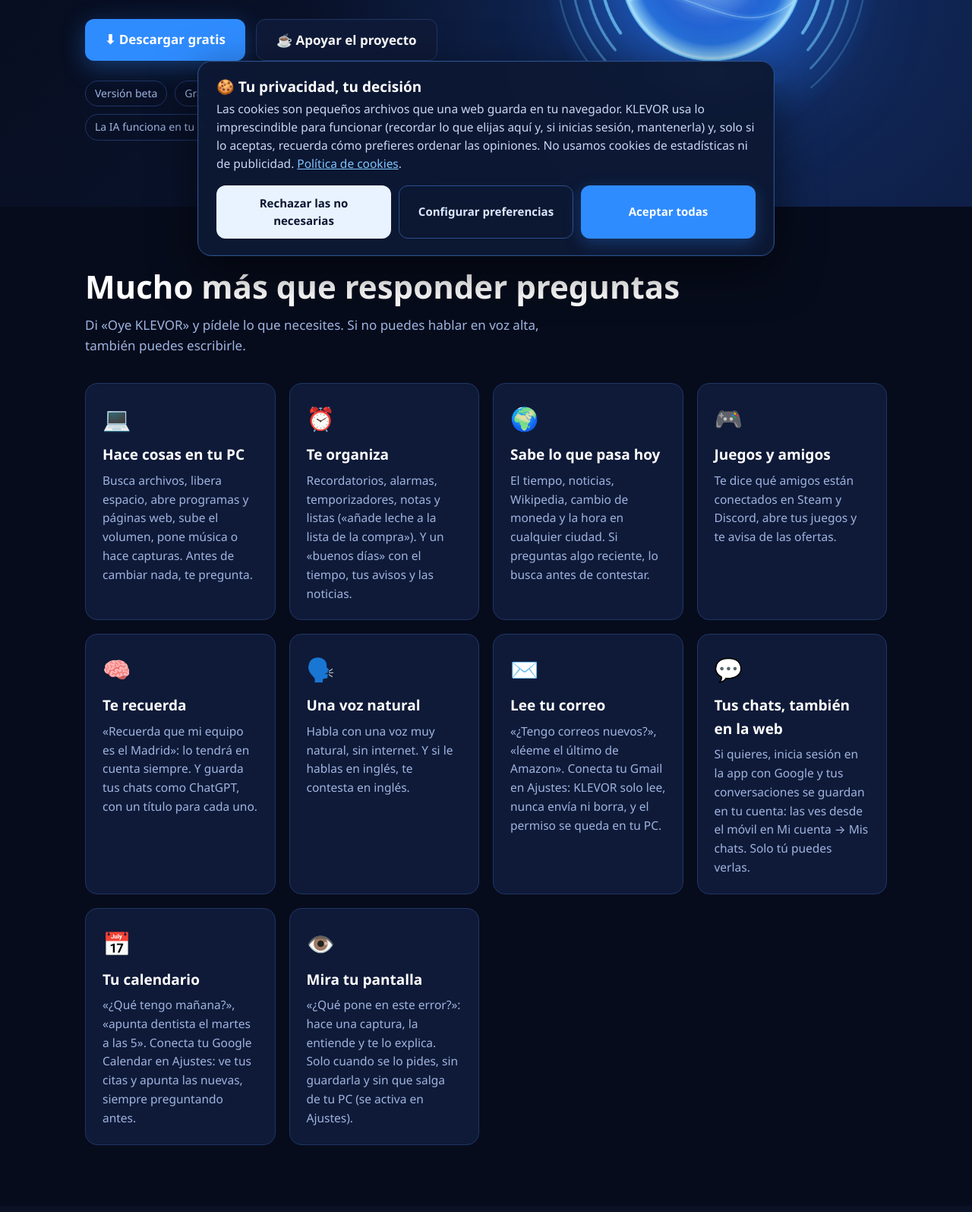
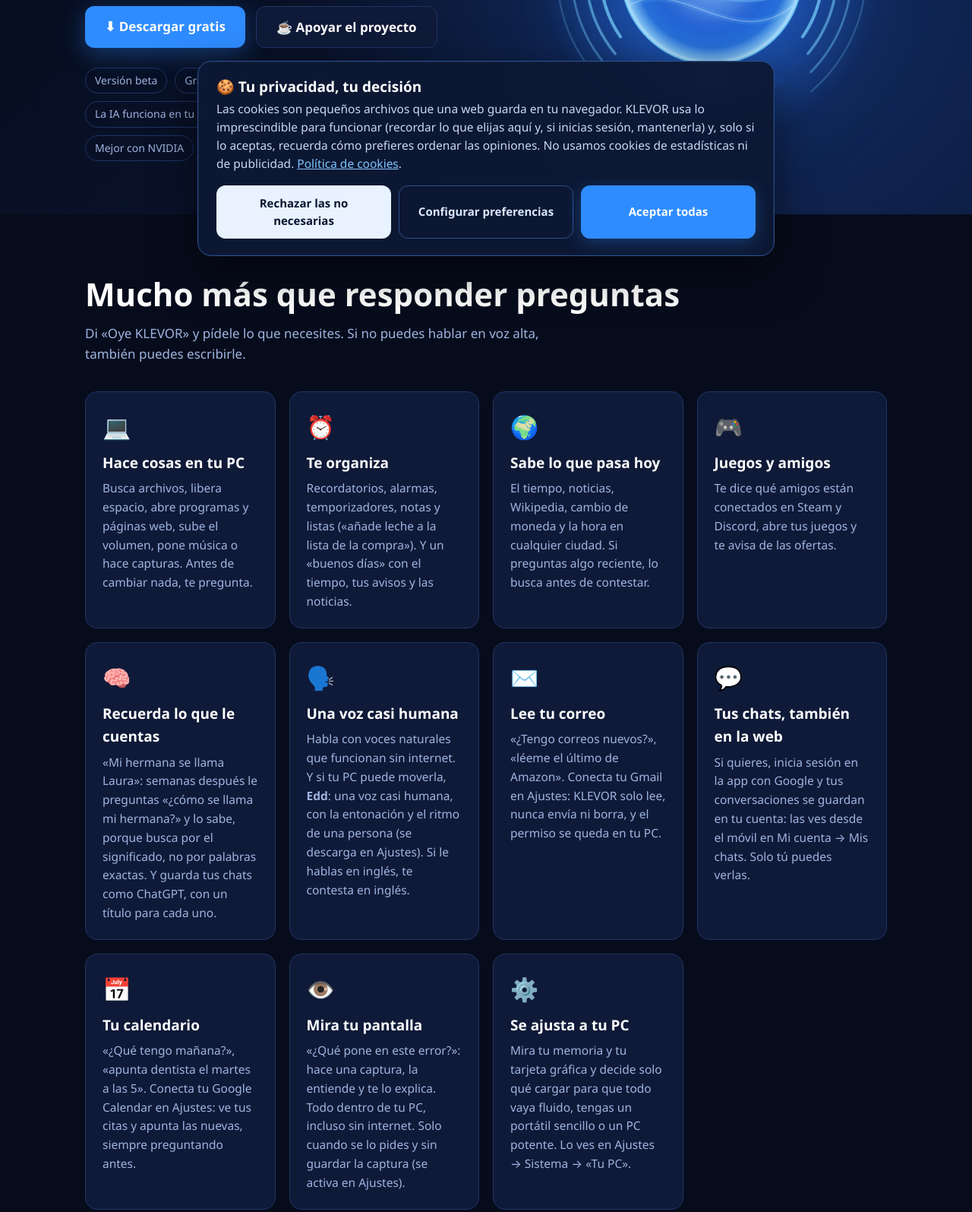
Before and after one commit to litarvoid/klevor-web, a plain HTML site: page index.html in a window 1280 px wide. Shown: the part 447-2042 px from the top of the page at 76% size. Drawn offline with Linux system fonts and the light colour scheme; no server answers.

Commit message:
Web: voz Edd casi humana, funciona sin internet, mira tu pantalla sin internet, se ajusta a tu PC, memoria por significado (0.9.13); botón de la Microsoft Store preparado y oculto
Co-Authored-By: Claude Opus 5.5 <noreply@anthropic.com>

```diff
--- a/index.html
+++ b/index.html
@@ -26,6 +26,7 @@ nav .enlaces a{color:var(--suave);text-decoration:none;margin-left:22px;font-siz
 nav .enlaces a:hover{color:#fff}
 .boton{display:inline-block;padding:13px 26px;border-radius:12px;font-weight:600;text-decoration:none;font-size:17px;transition:transform .15s,background .15s}
 .boton:hover{transform:translateY(-2px)}
+[hidden]{display:none!important}
 .principal{background:var(--azul);color:#fff;box-shadow:0 8px 30px rgba(47,140,255,.35)}
 .principal:hover{background:#4a9cff}
 .secundario{border:1px solid var(--borde);color:#fff;background:var(--tarjeta)}
@@ -112,7 +113,7 @@ footer .legal a:hover{color:#fff}
         <a class="boton principal" href="#descargar">⬇ Descargar gratis</a>
         <a class="boton secundario" href="#apoyar">☕ Apoyar el proyecto</a>
       </div>
-      <div class="chips"><span class="chip">Versión beta</span><span class="chip">Gratis</span><span class="chip">Sin cuentas obligatorias</span><span class="chip">La IA funciona en tu PC</span><span class="chip">Windows 10 y 11</span><span class="chip">Mejor con NVIDIA</span></div>
+      <div class="chips"><span class="chip">Versión beta</span><span class="chip">Gratis</span><span class="chip">Sin cuentas obligatorias</span><span class="chip">La IA funciona en tu PC</span><span class="chip">Funciona sin internet</span><span class="chip">Windows 10 y 11</span><span class="chip">Mejor con NVIDIA</span></div>
     </div>
     <img class="esfera" src="imagenes/esfera_portada.png" alt="La esfera de KLEVOR hablando">
   </div>
@@ -127,12 +128,13 @@ footer .legal a:hover{color:#fff}
       <div class="tarjeta"><div class="emoji">⏰</div><h3>Te organiza</h3><p>Recordatorios, alarmas, temporizadores, notas y listas («añade leche a la lista de la compra»). Y un «buenos días» con el tiempo, tus avisos y las noticias.</p></div>
       <div class="tarjeta"><div class="emoji">🌍</div><h3>Sabe lo que pasa hoy</h3><p>El tiempo, noticias, Wikipedia, cambio de moneda y la hora en cualquier ciudad. Si preguntas algo reciente, lo busca antes de contestar.</p></div>
       <div class="tarjeta"><div class="emoji">🎮</div><h3>Juegos y amigos</h3><p>Te dice qué amigos están conectados en Steam y Discord, abre tus juegos y te avisa de las ofertas.</p></div>
-      <div class="tarjeta"><div class="emoji">🧠</div><h3>Te recuerda</h3><p>«Recuerda que mi equipo es el Madrid»: lo tendrá en cuenta siempre. Y guarda tus chats como ChatGPT, con un título para cada uno.</p></div>
-      <div class="tarjeta"><div class="emoji">🗣️</div><h3>Una voz natural</h3><p>Habla con una voz muy natural, sin internet. Y si le hablas en inglés, te contesta en inglés.</p></div>
+      <div class="tarjeta"><div class="emoji">🧠</div><h3>Recuerda lo que le cuentas</h3><p>«Mi hermana se llama Laura»: semanas después le preguntas «¿cómo se llama mi hermana?» y lo sabe, porque busca por el significado, no por palabras exactas. Y guarda tus chats como ChatGPT, con un título para cada uno.</p></div>
+      <div class="tarjeta"><div class="emoji">🗣️</div><h3>Una voz casi humana</h3><p>Habla con voces naturales que funcionan sin internet. Y si tu PC puede moverla, <b>Edd</b>: una voz casi humana, con la entonación y el ritmo de una persona (se descarga en Ajustes). Si le hablas en inglés, te contesta en inglés.</p></div>
       <div class="tarjeta"><div class="emoji">✉️</div><h3>Lee tu correo</h3><p>«¿Tengo correos nuevos?», «léeme el último de Amazon». Conecta tu Gmail en Ajustes: KLEVOR solo lee, nunca envía ni borra, y el permiso se queda en tu PC.</p></div>
       <div class="tarjeta"><div class="emoji">💬</div><h3>Tus chats, también en la web</h3><p>Si quieres, inicia sesión en la app con Google y tus conversaciones se guardan en tu cuenta: las ves desde el móvil en Mi cuenta → Mis chats. Solo tú puedes verlas.</p></div>
       <div class="tarjeta"><div class="emoji">📅</div><h3>Tu calendario</h3><p>«¿Qué tengo mañana?», «apunta dentista el martes a las 5». Conecta tu Google Calendar en Ajustes: ve tus citas y apunta las nuevas, siempre preguntando antes.</p></div>
-      <div class="tarjeta"><div class="emoji">👁️</div><h3>Mira tu pantalla</h3><p>«¿Qué pone en este error?»: hace una captura, la entiende y te lo explica. Solo cuando se lo pides, sin guardarla y sin que salga de tu PC (se activa en Ajustes).</p></div>
+      <div class="tarjeta"><div class="emoji">👁️</div><h3>Mira tu pantalla</h3><p>«¿Qué pone en este error?»: hace una captura, la entiende y te lo explica. Todo dentro de tu PC, incluso sin internet. Solo cuando se lo pides y sin guardar la captura (se activa en Ajustes).</p></div>
+      <div class="tarjeta"><div class="emoji">⚙️</div><h3>Se ajusta a tu PC</h3><p>Mira tu memoria y tu tarjeta gráfica y decide solo qué cargar para que todo vaya fluido, tengas un portátil sencillo o un PC potente. Lo ves en Ajustes → Sistema → «Tu PC».</p></div>
     </div>
   </div>
 </section>
@@ -145,6 +147,7 @@ footer .legal a:hover{color:#fff}
       <ul class="lista">
         <li>Tu voz se convierte en texto en tu ordenador.</li>
         <li>La IA piensa en tu ordenador, no en un servidor.</li>
+        <li>Funciona sin internet: la IA, el oído, la voz y la vista van dentro de tu PC.</li>
         <li>Tus conversaciones se guardan en tu ordenador. Solo si tú inicias sesión en la app, también en tu cuenta, para verlas en la web (y solo las ves tú).</li>
         <li>Sin cuentas obligatorias, sin suscripciones y sin anuncios.</li>
         <li>A internet solo sale lo justo cuando le pides algo de internet (la ciudad para el tiempo, por ejemplo), nunca tu conversación.</li>
@@ -186,12 +189,16 @@ footer .legal a:hover{color:#fff}
       </ul>
       <p class="aviso" style="margin:0 0 16px">🧪 Es una <b>versión beta</b>: puede tener fallos. Si encuentras alguno, cuéntamelo y lo arreglo.</p>
       <a class="boton principal" href="https://github.com/litarvoid/klevor-web/releases/latest/download/KLEVOR-Instalador.exe" id="boton-descarga">⬇ Descargar KLEVOR</a>
+      <!-- Botón de la Microsoft Store: está oculto («hidden») hasta que Microsoft apruebe y se publique KLEVOR.
+           Para enseñarlo, quita la palabra hidden de las dos líneas siguientes. -->
+      <a class="boton secundario" href="https://apps.microsoft.com/detail/9NLDKP3T721Q" id="boton-tienda" target="_blank" rel="noopener" style="margin-top:10px" hidden>🛍 Consíguelo en Microsoft Store</a>
       <p style="color:var(--suave);font-size:14px;margin-top:10px">Un solo archivo de unos 128 MB. Gratis y sin registrarte. Después se actualiza solo.</p>
+      <p style="color:var(--suave);font-size:14px;margin-top:4px" id="nota-tienda" hidden>¿Prefieres la Microsoft Store? Allí se instala con todo dentro (unos 4,4 GB) y Windows lo mantiene al día.</p>
     </div>
     <div>
       <ol class="pasos">
         <li>Pulsa «Descargar»: se baja <b>KLEVOR-Instalador.exe</b> (unos 128 MB).</li>
-        <li>Ábrelo y sigue los pasos. Durante la instalación se descargan solas la inteligencia artificial y las voces (unos 3,7 GB): tarda unos minutos.</li>
+        <li>Ábrelo y sigue los pasos. Durante la instalación se descargan solas la inteligencia artificial y las voces (unos 3,8 GB): tarda unos minutos.</li>
         <li>Abre KLEVOR desde el icono del escritorio y di: <b>«Oye KLEVOR, ¿qué tal?»</b></li>
       </ol>
       <div class="aviso">Si Windows dice «Windows protegió tu PC», pulsa <b>Más información</b> y luego <b>Ejecutar de todas formas</b>. Sale porque KLEVOR es un programa nuevo y gratuito, sin una firma de pago.</div>
```
